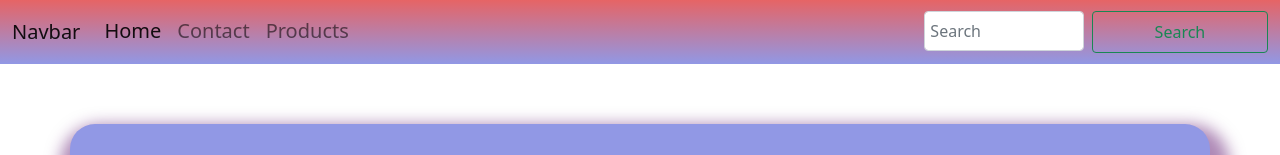
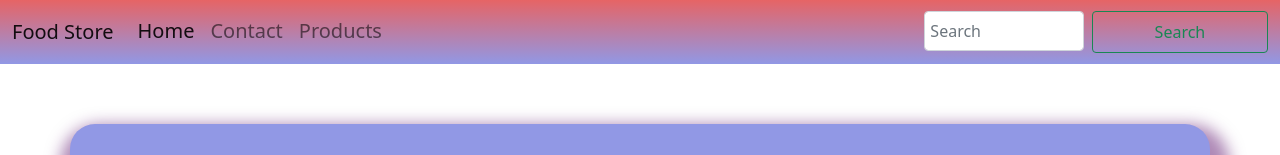
Before and after one commit to Maheshpatgar488/Ecomm-Food-Stores, a website: page contact.html in a window 1280 px wide. Shown: the top 155 px of the page. Drawn offline with nearby package versions, Linux system fonts and the light colour scheme.

Commit message:
Update contact.html

```diff
--- a/contact.html
+++ b/contact.html
@@ -18,7 +18,7 @@
 <body>
     <nav class="navbar navbar-expand-lg navbar-light bg-light">
         <div class="container-fluid">
-            <a class="navbar-brand" href="">Navbar</a>
+            <a class="navbar-brand" href="index.html">Food Store</a>
             <button class="navbar-toggler" type="button" data-bs-toggle="collapse"
                 data-bs-target="#navbarSupportedContent" aria-controls="navbarSupportedContent" aria-expanded="false"
                 aria-label="Toggle navigation">
```
